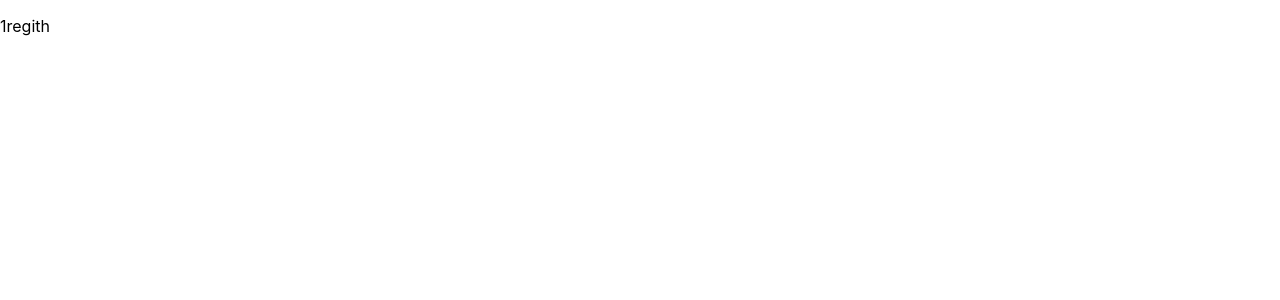
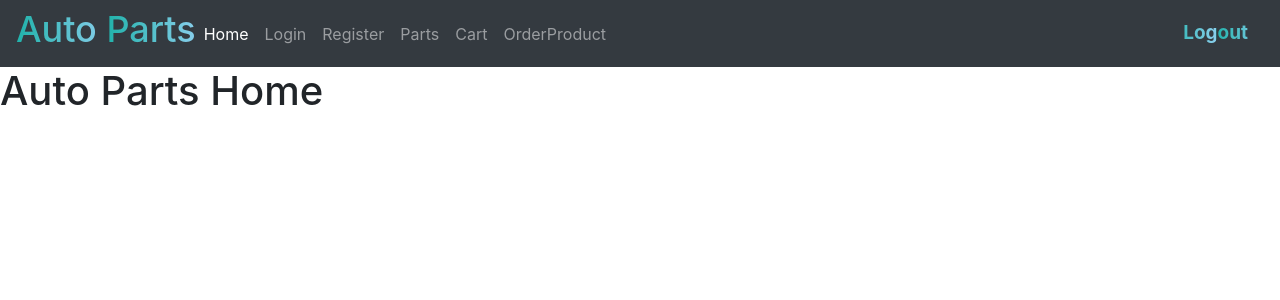
Before and after one commit to regithkumarc/AutoPartsOrdering, a React (Create React App) app: page / in a window 1280 px wide. Shown: the top 300 px of the page. Built offline with nearby package versions, Linux system fonts and the light colour scheme.

Commit message:
implemented hooks logic

```diff
--- a/src/hooks/contextApi1/app.js
+++ b/src/hooks/contextApi1/app.js
@@ -6,7 +6,6 @@ class App extends React.Component {
 
     constructor() {
         super();
-
         this.state = {
             name:"regith",
             count:1
--- a/src/index.js
+++ b/src/index.js
@@ -2,11 +2,11 @@ import React from 'react';
 import ReactDOM from 'react-dom';
 import './index.css';
 import * as serviceWorker from './serviceWorker';
-import App from './hooks/contextApi1/app';
+import AutoPartsRoute from './autoparts/autoPartsRoute';
 
 ReactDOM.render(
   <React.StrictMode>
-    <App />
+    <AutoPartsRoute />
   </React.StrictMode>,
   document.getElementById('root')
 );
```
Also changed, not shown: 1 other file (tests, documents, lock files or other folders).
